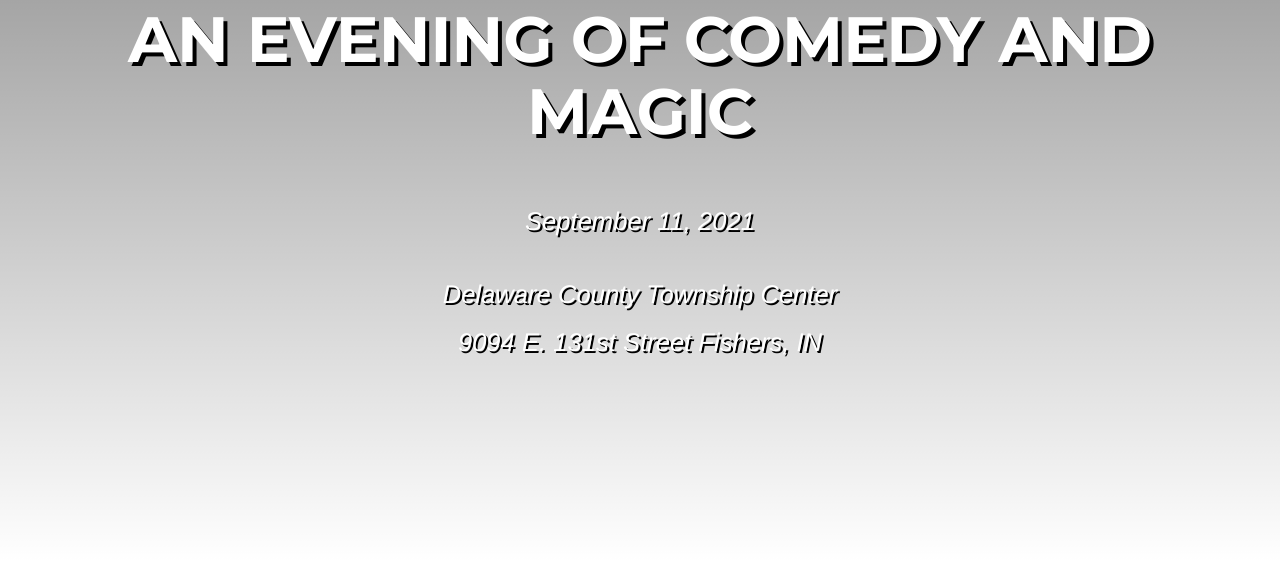
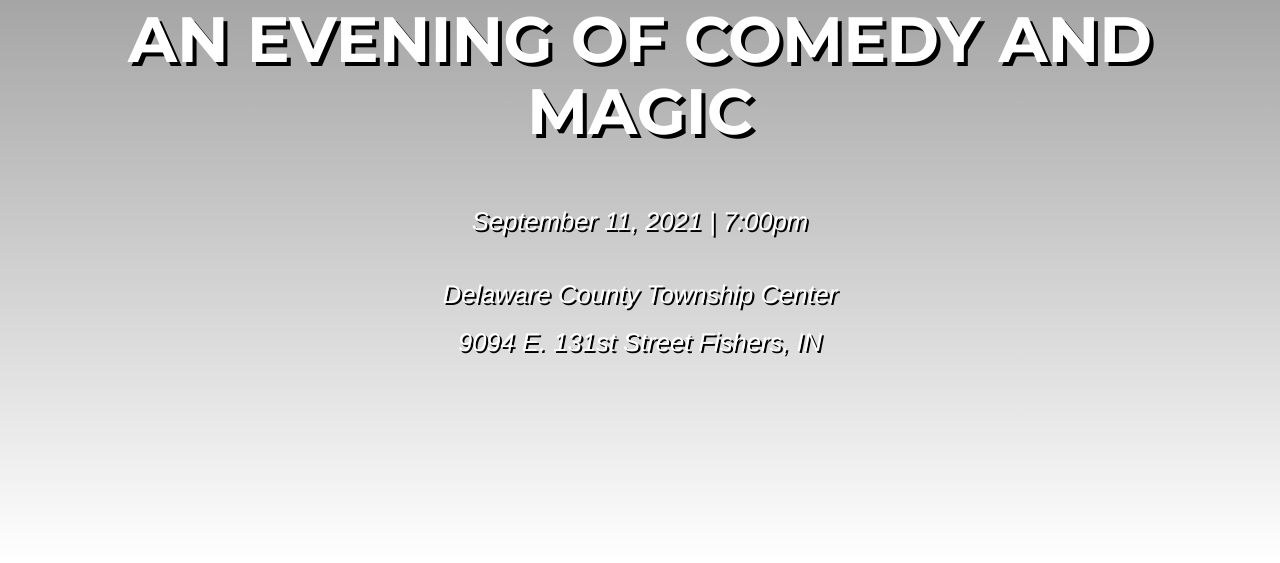
Before and after one commit to jdpendleton/fisherscomedyandmagic, a plain HTML site: page index.html in a window 1280 px wide. Shown: the part 237-800 px from the top of the page. Drawn offline with Linux system fonts and the light colour scheme; a web font is replaced by a local one.

Commit message:
added time

```diff
--- a/index.html
+++ b/index.html
@@ -105,7 +105,7 @@
                         </a>Presents...<br>
                     </div>
                     <div class="intro-heading">An Evening of Comedy and Magic<br></div>
-                    <div class="intro-lead-in">September 11, 2021</div>
+                    <div class="intro-lead-in">September 11, 2021 | 7:00pm</div>
                     <div class="intro-lead-in">Delaware County Township Center<br>
                         9094 E. 131st Street Fishers, IN
                     </div>
```
